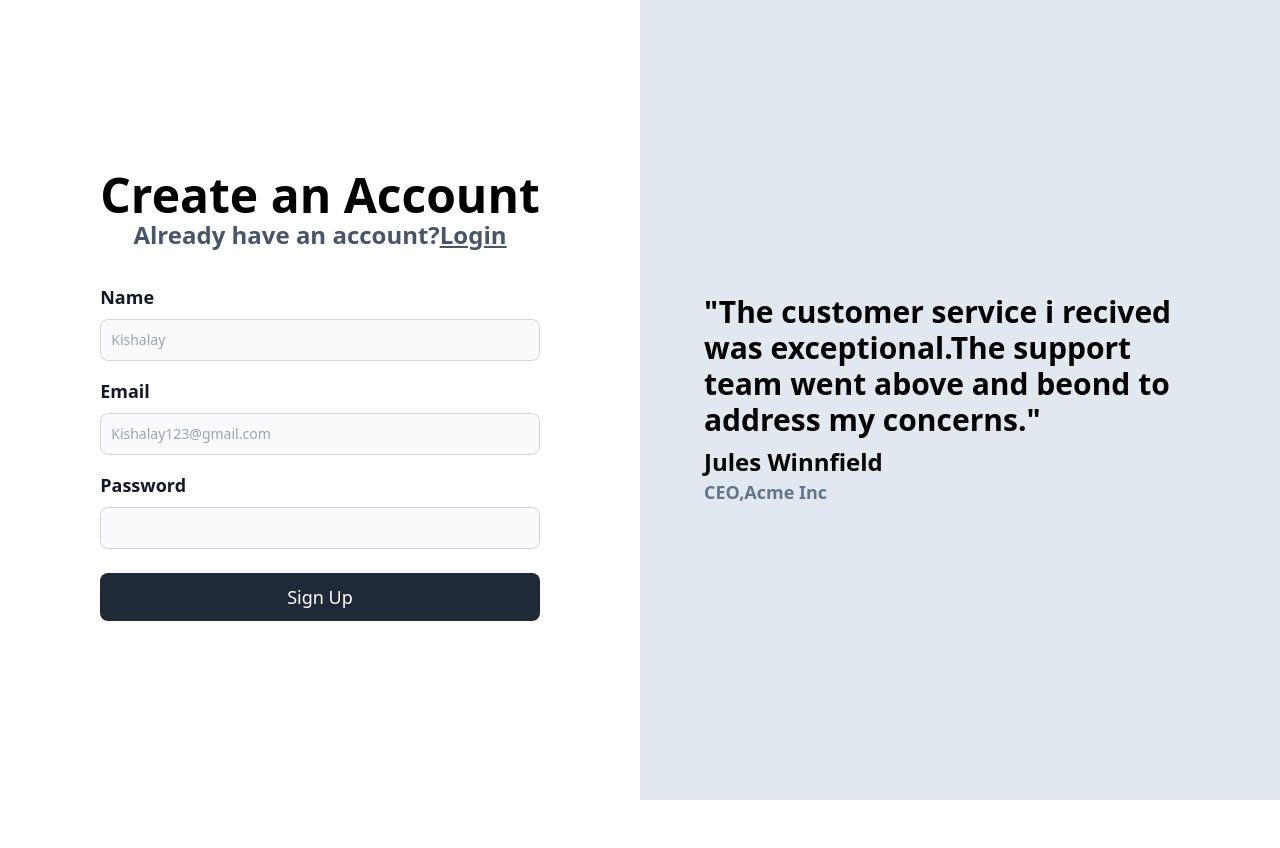
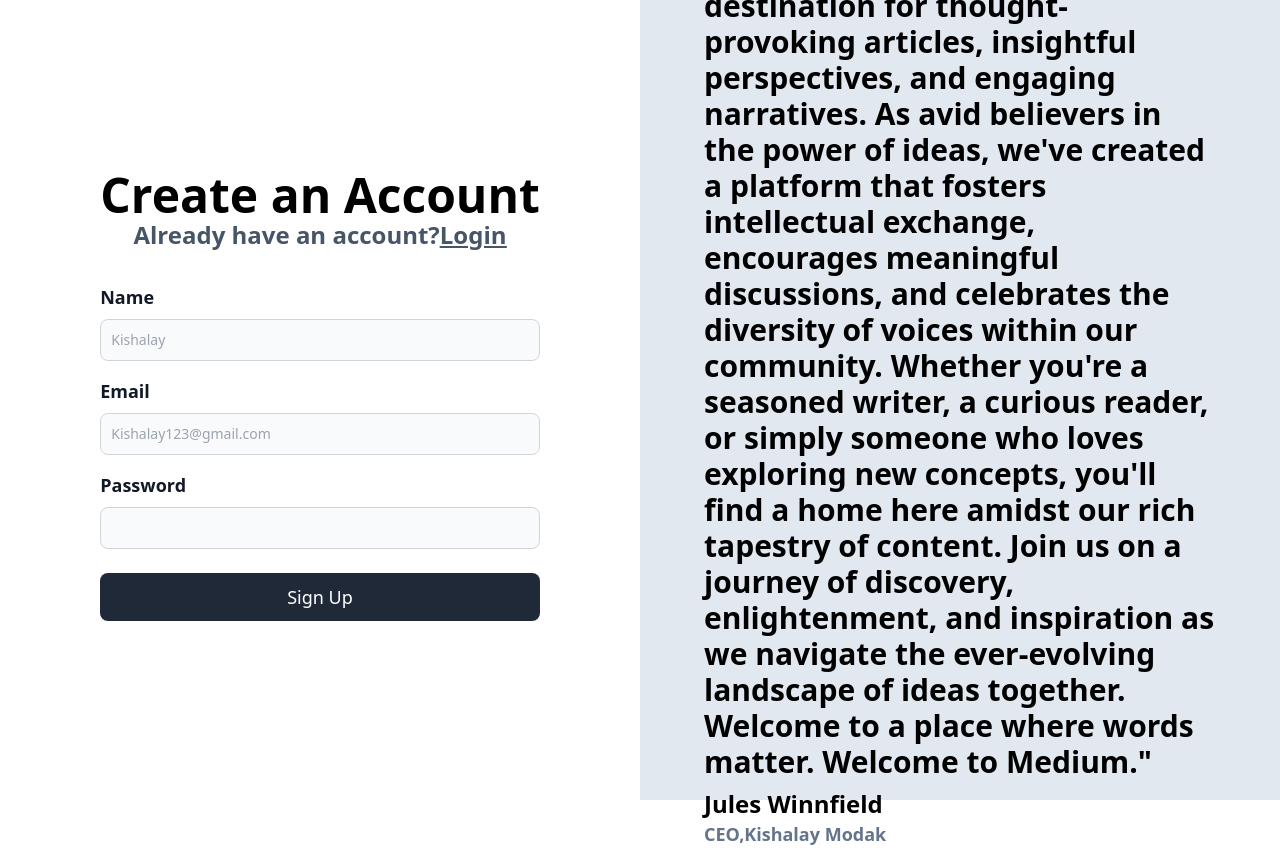
Before and after one commit to kishalaymodak/Meduim-clone, a React (Vite) app in the folder Frontend/: page / in a window 1280 px wide. Before the commit the page ends 800 px from the top, so only its background shows below. Built offline with nearby package versions, Linux system fonts and the light colour scheme.

Commit message:
Quort change

```diff
--- a/Frontend/src/component/Quorte.tsx
+++ b/Frontend/src/component/Quorte.tsx
@@ -3,12 +3,20 @@
     <div className=" bg-slate-200 flex items-center justify-center h-screen w-full ">
       <div className=" w-4/5  flex flex-col items-start">
         <div className="text-3xl font-bold ">
-          "The customer service i recived was exceptional.The support team went
-          above and beond to address my concerns."
+          "Welcome to Medium, your destination for thought-provoking articles,
+          insightful perspectives, and engaging narratives. As avid believers in
+          the power of ideas, we've created a platform that fosters intellectual
+          exchange, encourages meaningful discussions, and celebrates the
+          diversity of voices within our community. Whether you're a seasoned
+          writer, a curious reader, or simply someone who loves exploring new
+          concepts, you'll find a home here amidst our rich tapestry of content.
+          Join us on a journey of discovery, enlightenment, and inspiration as
+          we navigate the ever-evolving landscape of ideas together. Welcome to
+          a place where words matter. Welcome to Medium."
         </div>
         <div className=" text-2xl font-bold mt-2">Jules Winnfield</div>
         <div className=" text-lg font-semibold text-slate-500">
-          CEO,Acme Inc
+          CEO,Kishalay Modak
         </div>
       </div>
     </div>
```
